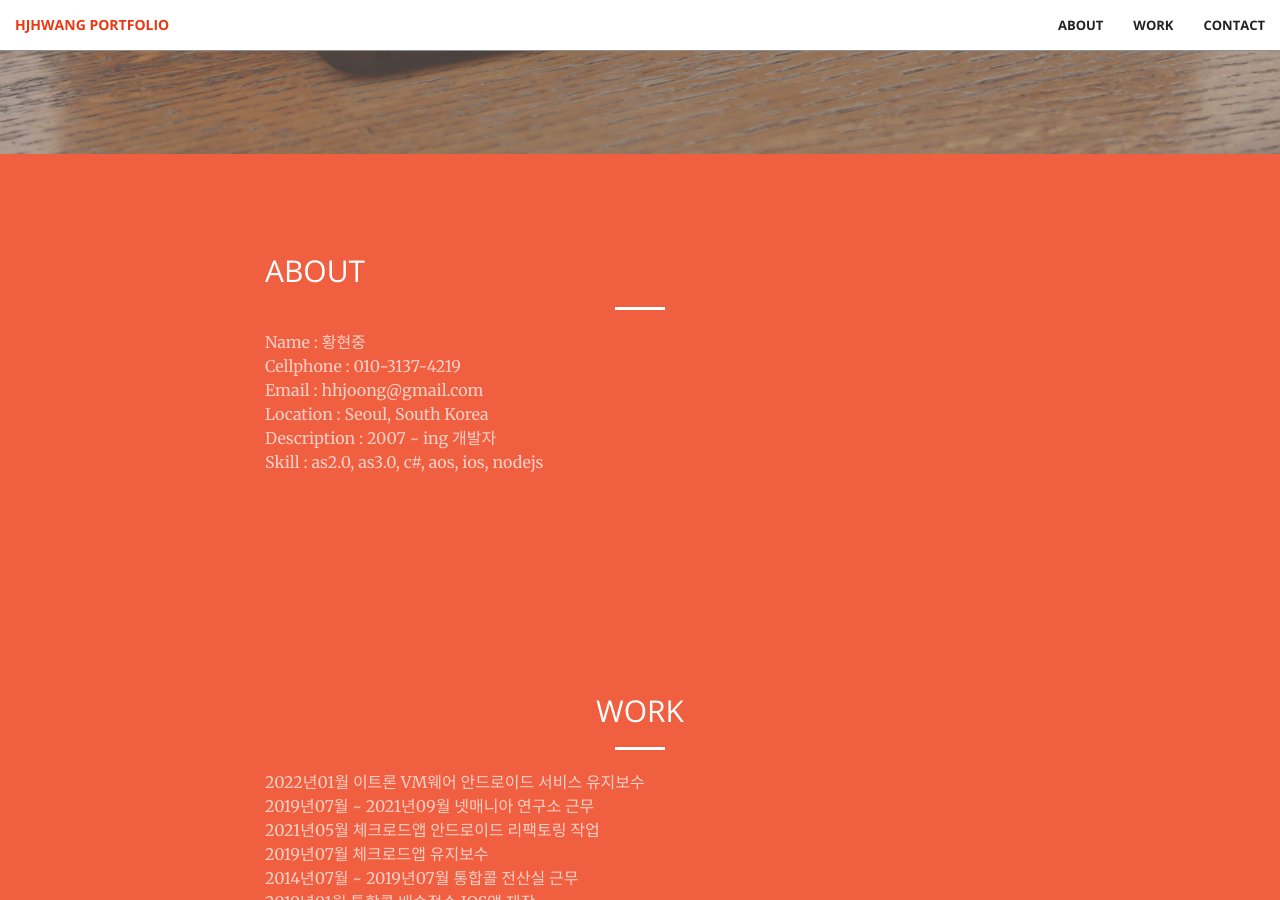
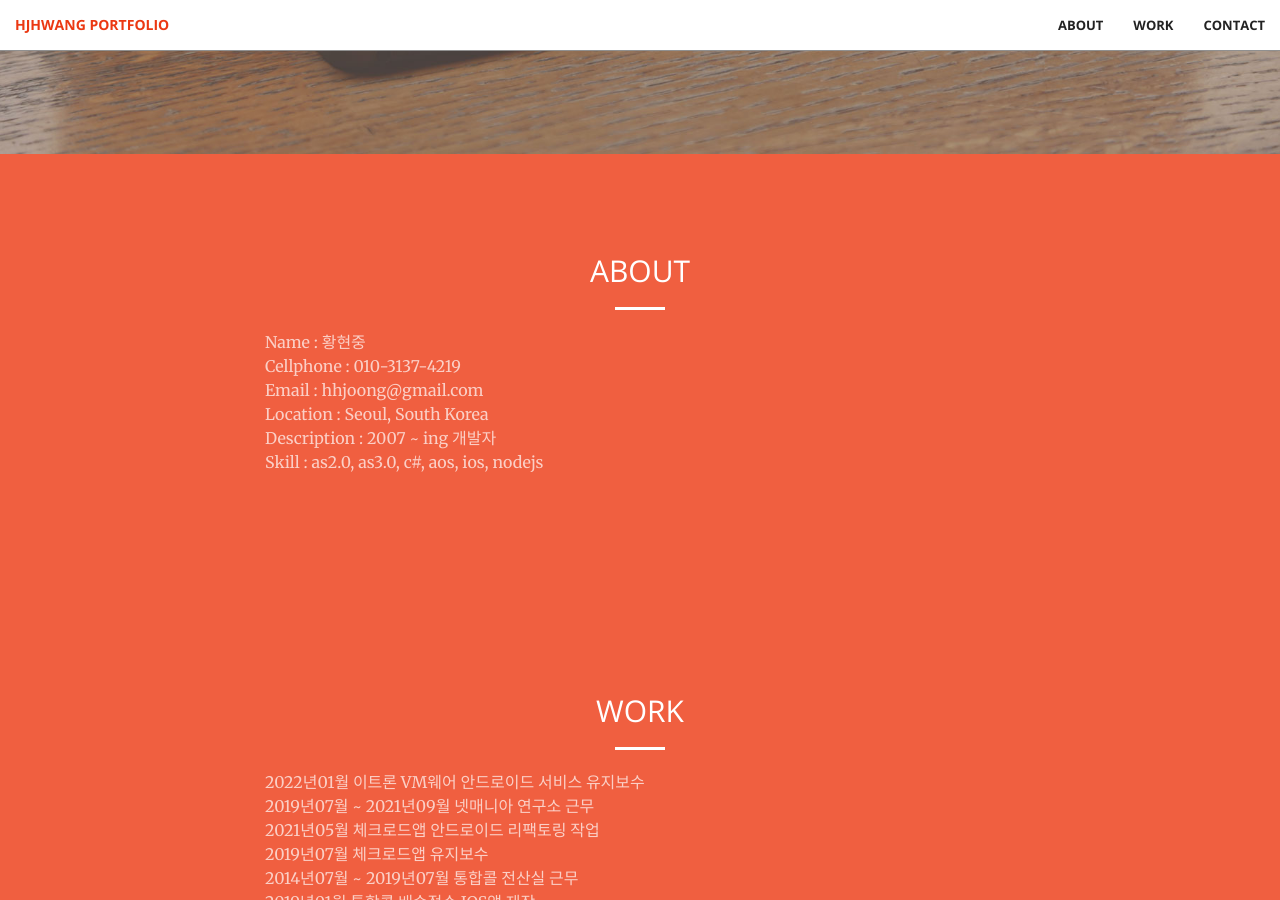
Before and after one commit to hjhwang/portfolio, a Jekyll site: the page built from index.html, in a window 1280 px wide and 900 px high, scrolled down 746 px. Built offline with Jekyll 4.4.1, drawn with Linux system fonts in a browser that asks for light colours.

Commit message:
Update call-to-action.html

```diff
--- a/_includes/call-to-action.html
+++ b/_includes/call-to-action.html
@@ -1,9 +1,16 @@
 <section class="bg-primary" id="about">
+
+    <div class="container">
+        <div class="row">
+            <div class="col-lg-12 text-center">
+                <h2 class="section-heading">ABOUT</h2>
+                <hr class="light left">
+            </div>
+        </div>
+    </div>
     <div class="container">
         <div class="row">
             <div class="col-lg-8 col-lg-offset-2 text-left">
-                <h2 class="section-heading">ABOUT</h2>
-                <hr class="light left">
                 <p class="text-faded">
                   Name : 황현중 <br/> Cellphone : 010-3137-4219 <br/> Email : hhjoong@gmail.com
                   <br/> Location : Seoul, South Korea
```
